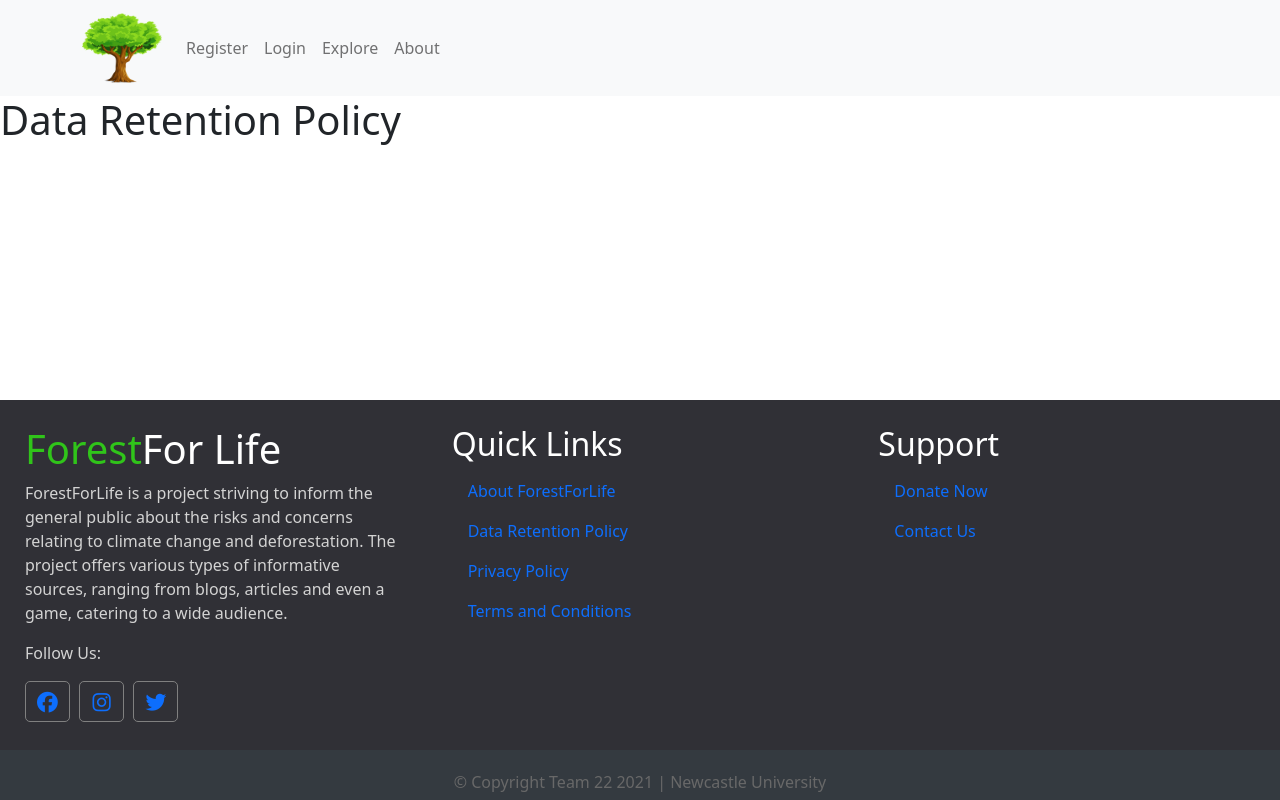
After one commit to benlongcroft/ForestForLife, a Django app: page /data_policy in a window 1280 px wide. The commit adds this page. Run offline with Django 3.2, Linux system fonts and the light colour scheme; some libraries are stand-ins or nearby versions.

Commit message:
Add spacing to login.html
Add additional pages and links for footer

```diff
--- a/src/urls.py
+++ b/src/urls.py
@@ -28,5 +28,8 @@ urlpatterns = [
     path('explore/', views.ExplorePage.as_view(), name='explore'),
     path('about/', views.AboutPage.as_view(), name='about'),
     path('sonnygame/', views.SonnygamePage.as_view(), name='sonnygame'),
+    path('data_policy', views.DataPolPage.as_view(), name='data_policy'),
+    path('privacy_policy', views.PrivacyPolPage.as_view(), name='privacy_policy'),
+    path('terms_and_cond', views.TnCPage.as_view(), name='terms_and_cond')
 
 ]
--- a/src/views.py
+++ b/src/views.py
@@ -24,3 +24,15 @@ class AboutPage(TemplateView):
 
 class SonnygamePage(LoginRequiredMixin, TemplateView):
     template_name = 'sonnygame.html'
+
+
+class DataPolPage(TemplateView):
+    template_name = 'datapolicy.html'
+
+
+class PrivacyPolPage(TemplateView):
+    template_name = 'privacypolicy.html'
+
+
+class TnCPage(TemplateView):
+    template_name = 'tnc.html'
--- a/templates/base.html
+++ b/templates/base.html
@@ -84,9 +84,9 @@
       <div class="footer-section links">
         <h2>Quick Links</h2>
           <a class="nav-link" href="{% url 'about' %}">About ForestForLife</a>
-          <a class="nav-link" href="#">Data Retention Policy</a>
-          <a class="nav-link" href="#">Privacy Policy</a>
-          <a class="nav-link" href="#">Terms and Conditions</a>
+          <a class="nav-link" href="{% url 'data_policy' %}">Data Retention Policy</a>
+          <a class="nav-link" href="{% url 'privacy_policy' %}">Privacy Policy</a>
+          <a class="nav-link" href="{% url 'terms_and_cond' %}">Terms and Conditions</a>
       </div>
 
       <div class="footer-section contact-form">
--- /dev/null
+++ b/templates/datapolicy.html
@@ -0,0 +1,6 @@
+{% extends 'base.html' %}
+
+{% block content %}
+    <h1>Data Retention Policy</h1>
+
+{% endblock %}
--- /dev/null
+++ b/templates/privacypolicy.html
@@ -0,0 +1,6 @@
+{% extends 'base.html' %}
+
+{% block content %}
+    <h1>Privacy Policy</h1>
+
+{% endblock %}
--- /dev/null
+++ b/templates/tnc.html
@@ -0,0 +1,6 @@
+{% extends 'base.html' %}
+
+{% block content %}
+    <h1>Terms and Conditions</h1>
+
+{% endblock %}
```
Also changed, not shown: profiles/templates/profiles/login.html (+7 -0 lines).
